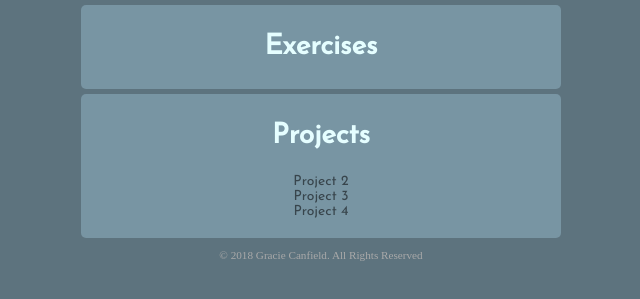
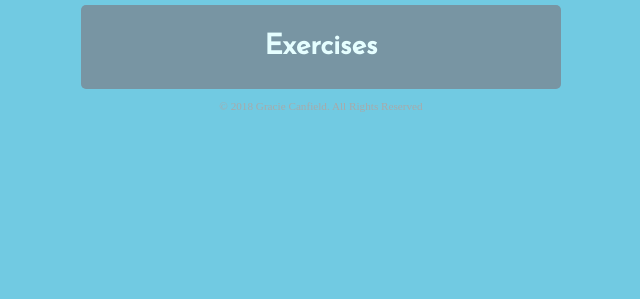
Before and after one commit to mgc7998/igme230, a plain HTML site: page portfolio/index.html in a window 1280 px wide. Shown: the part 441-740 px from the top of the page, without its empty margins (327-967 px from the left). Drawn offline with Linux system fonts and the light colour scheme; files whose address does not match are found by name; a web font is replaced by a local one.

Commit message:
added page graphics to folders

```diff
--- a/portfolio/index.html
+++ b/portfolio/index.html
@@ -22,14 +22,7 @@
 
                 </ul>
             </section>
-            <section>
-                <h2>Projects</h2>
-                <ul class="pro">
-                    <li>Project 2</li>
-                    <li>Project 3</li>
-                    <li>Project 4</li>
-                </ul>
-            </section>
+
         </div>
     </body>
 <footer>
--- a/portfolio/proj2.css
+++ b/portfolio/proj2.css
@@ -1,5 +1,5 @@
 body {
-    background-color: #5D737E;
+    background-color: #71CAE2;
     font-size: 14px;
     height: 100%;
     width: 100%;
```
Also changed, not shown: portfolio/images/Head.png (added), 7 other files.
